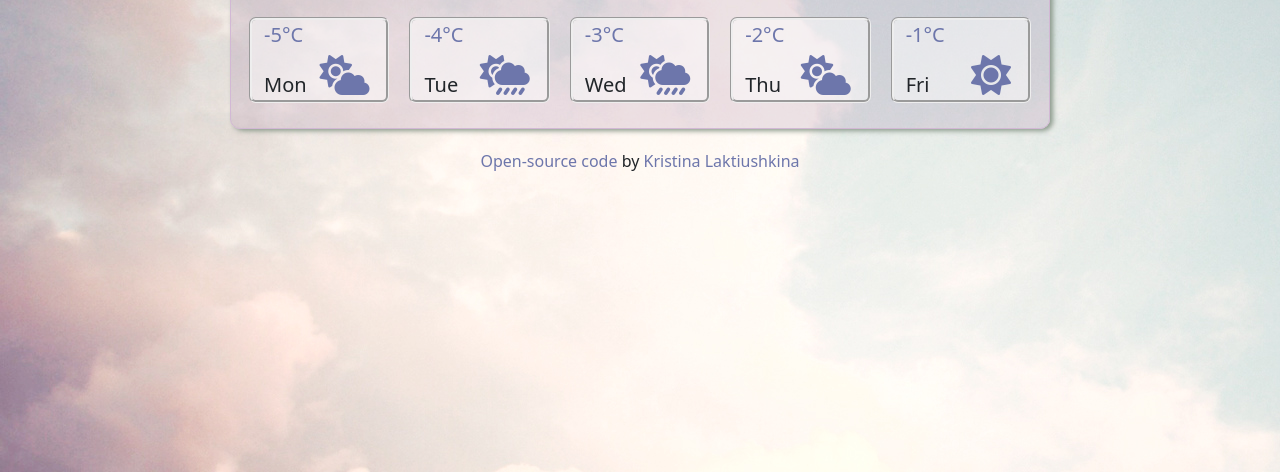
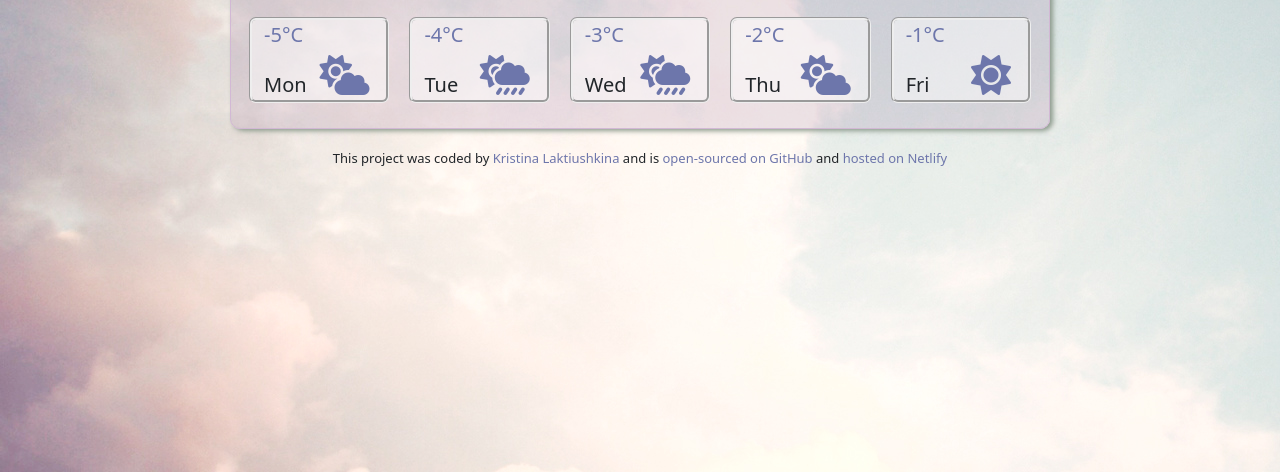
Before and after one commit to crsbka/Vanilla-weather-app, a plain HTML site: page index.html in a window 1280 px wide. Shown: the part 328-800 px from the top of the page. Drawn offline with nearby package versions, Linux system fonts and the light colour scheme.

Commit message:
Revised footer

```diff
--- a/index.html
+++ b/index.html
@@ -137,10 +137,10 @@
     </div>
 </div>
 
-<div id="footer">
-<a href="https://github.com/crsbka/vanilla-weather-app.git">Open-source code</a>
-by
-<a href="https://www.linkedin.com/in/kristina-laktiushkina/">Kristina Laktiushkina</a>
+<div id="footer">This project was coded by <a href="https://www.linkedin.com/in/kristina-laktiushkina/">Kristina Laktiushkina</a> and is
+<a href="https://github.com/crsbka/vanilla-weather-app.git">open-sourced on GitHub</a> and
+    <a href="https://thirsty-visvesvaraya-1786a0.netlify.app/">hosted on Netlify</a>
+
 </div>
 <script src="script.js"></script>
 </body>
--- a/styles.css
+++ b/styles.css
@@ -150,6 +150,7 @@ a {
 #footer {
     text-align: center;
     margin: 20px 0 0 0;
+    font-size: 13px;
 
 }
 #current-info{
```
